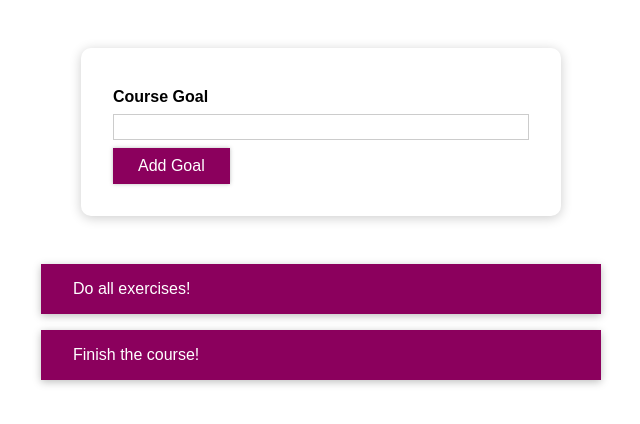
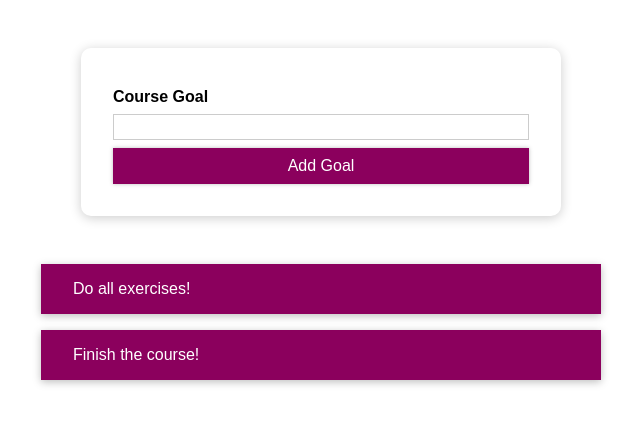
Before and after one commit to glenn-a810/styled-test, a React (Create React App) app: page / in a window 1280 px wide. Shown: the top 424 px of the page, without its empty margins (319-959 px from the left). Built offline with nearby package versions, Linux system fonts and the light colour scheme.

Commit message:
styled components - media query

```diff
--- a/src/components/UI/Button/Button.js
+++ b/src/components/UI/Button/Button.js
@@ -2,6 +2,7 @@
 import styled from 'styled-components'
 
 const Button = styled.button`
+  width: 100%;
   font: inherit;
   padding: 0.5rem 1.5rem;
   border: 1px solid #8b005d;
@@ -9,6 +10,10 @@ const Button = styled.button`
   background: #8b005d;
   box-shadow: 0 0 4px rgba(0, 0, 0, 0.26);
   cursor: pointer;
+
+  @media (max-width: 768px){
+    width: auto;
+  }
 
   &:focus {
     outline: none;
```
